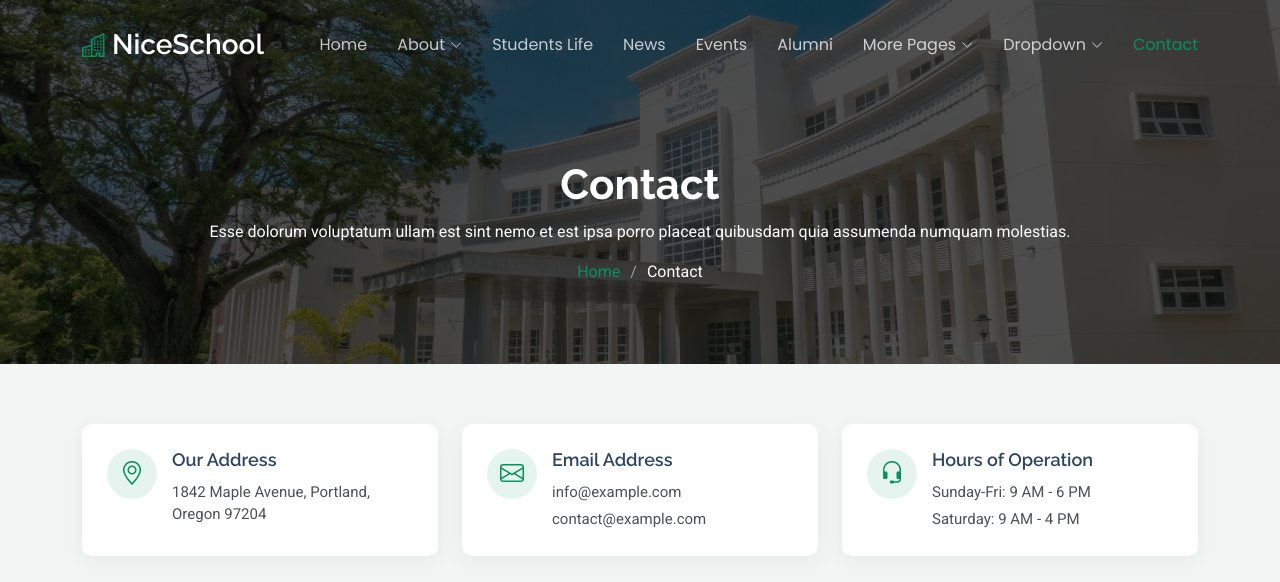
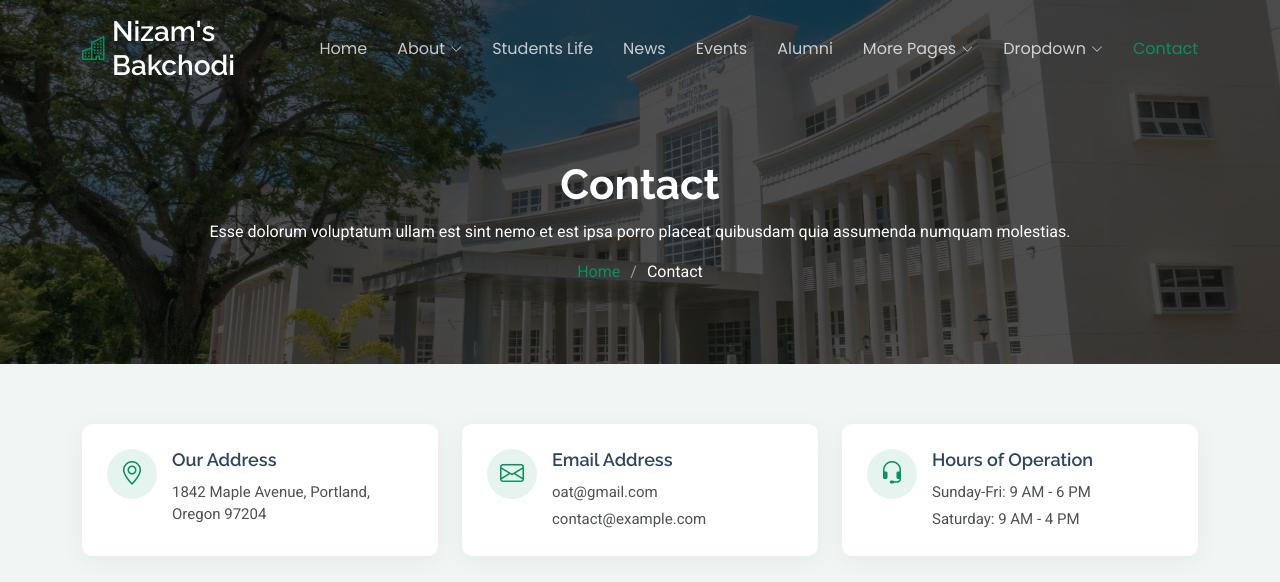
Before and after one commit to nizamquresh72/NiceSchool1, a plain HTML site: page contact.html in a window 1280 px wide. Shown: the top 582 px of the page. Drawn offline with Linux system fonts and the light colour scheme.

Commit message:
Some Text Changes

```diff
--- a/contact.html
+++ b/contact.html
@@ -45,7 +45,7 @@
         <!-- Uncomment the line below if you also wish to use an image logo -->
         <!-- <img src="assets/img/logo.webp" alt=""> -->
         <i class="bi bi-buildings"></i>
-        <h1 class="sitename">NiceSchool</h1>
+        <h1 class="sitename">Nizam's Bakchodi</h1>
       </a>
 
       <nav id="navmenu" class="navmenu">
@@ -143,7 +143,7 @@
               </div>
               <div class="info-content">
                 <h4>Email Address</h4>
-                <p>info@example.com</p>
+                <p>oat@gmail.com</p>
                 <p>contact@example.com</p>
               </div>
             </div>
```
Also changed, not shown: index.html (+1 -1 lines).
